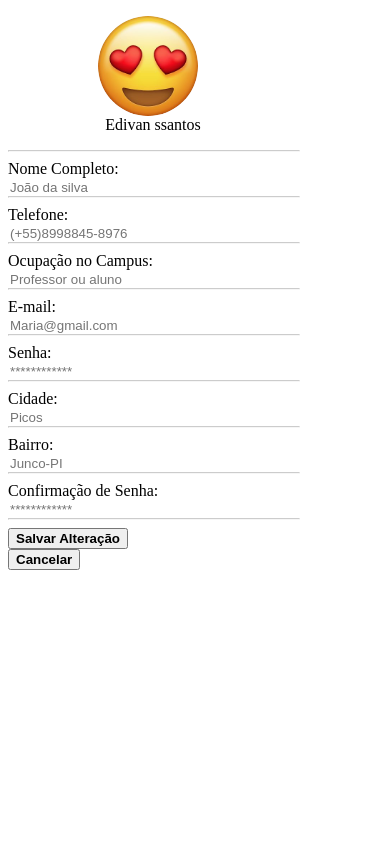
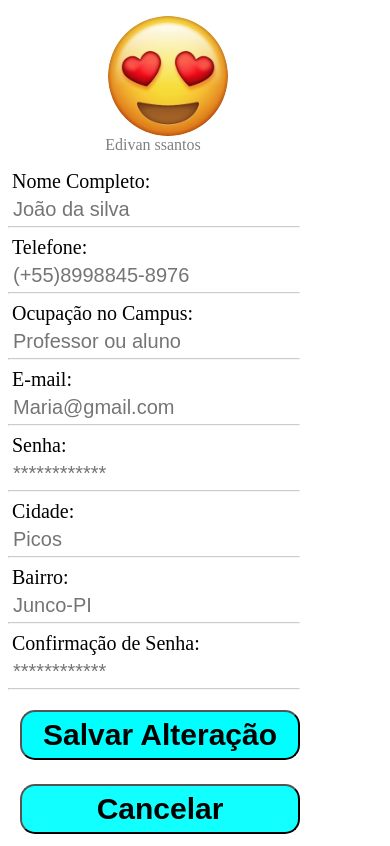
Before and after one commit to ifpi-picos/proxima-parada-front-end, a plain HTML site: page Perfil.html in a window 390 px wide. Drawn offline with Linux system fonts and the light colour scheme.

Commit message:
adcionamdo responsividade na tela de cadastro

```diff
--- a/Perfil.html
+++ b/Perfil.html
@@ -16,7 +16,6 @@
         <img src="img/perfil.jpg" alt="">
         <figcaption>Edivan ssantos</figcaption>
        </figure>
-       <hr>
 
         <label>Nome Completo:</label> <br>
         <input type="text" name="nome" class="nome" placeholder="João da silva">
--- a/css/stylePerfil.css
+++ b/css/stylePerfil.css
@@ -1,8 +1,8 @@
 img{
-    width: 100px;
+    width: 120px;
     border-radius: 50%;
     display: block;
-    margin-left: 50px;
+    margin-left: 60px;
 }
 
 figcaption{
@@ -10,7 +10,7 @@ figcaption{
 }
 
 hr{
-    text-align: center;
+    text-align: justify;
     width: 290px;
     margin-top: 0px;
     opacity: 50%;
@@ -24,4 +24,31 @@ form{
 input{
     border-style:none ;
     width: 290px;
+    padding: 5px;
+    font-size: 20px;
 }
+label{
+    padding: 4px;
+    font-size: 20px;
+}
+
+figcaption{
+    opacity: 50%;
+}
+
+button{
+    background-color: aqua;
+    font-size: large;
+    width: 200px;
+
+}
+.Alteracao,.cancelar{
+    margin: 12px;
+    width: 280px;
+    height: 50px;
+    border-radius: 15px;
+    font-size: 30px;
+}
+button.cancelar{
+    background-color: rgba(0, 255, 255, 0.93);
+}
```
Also changed, not shown: cadastro.html (+4 -2 lines), css/styleCadastro.css (+13 -0 lines), home.html (+1 -1 lines).
